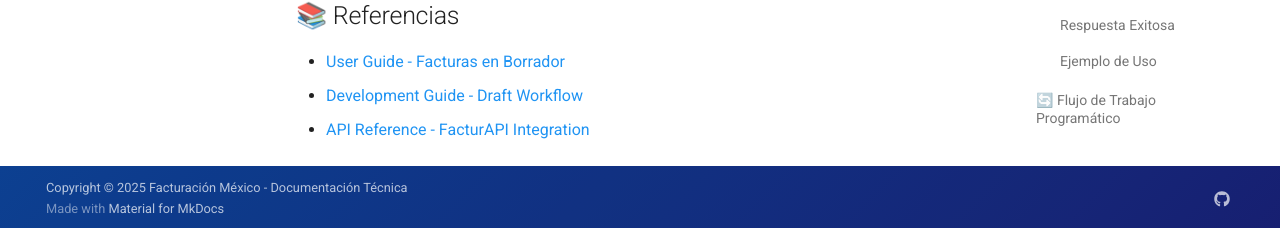
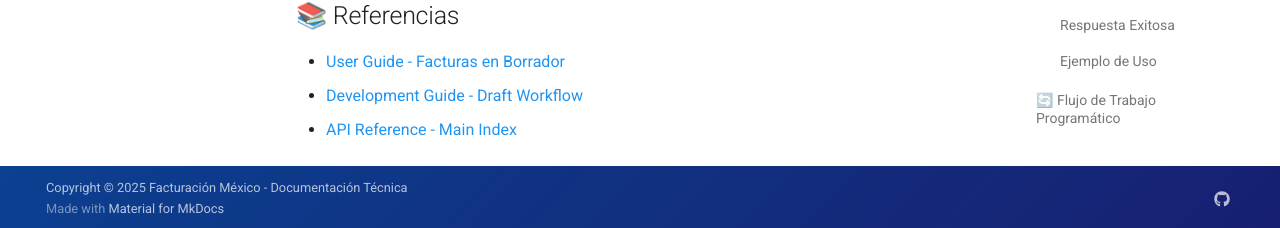
Before and after one commit to luisrms69/facturacion_mexico, an MkDocs documentation site: the page built from docs/api/draft-management.md, in a window 1280 px wide and 900 px high, scrolled down 10291 px. Shown: the part 669-897 px from the top of the window. Built offline with MkDocs 1.6.1 and Material for MkDocs 9.7.7, drawn with Linux system fonts in a browser that asks for light colours; the version menu is left out.

Commit message:
fix: Aplicar solución completa Issue #23 para problemas documentación
✅ Agregar mkdocs-linkcheck==1.0.5 a requirements-docs.txt (solución perdida en squash)
✅ Eliminar link roto ./factorapi-integration.md de documentación Issue #27
✅ Aplicar fix completo establecido ayer para lint errors

Fixes: Documentación Profesional / Lint de Documentación
Refs: Issue #23, PR #24 (solución parcial recuperada)

```diff
--- a/docs/api/draft-management.md
+++ b/docs/api/draft-management.md
@@ -366,4 +366,4 @@ def get_draft_metrics(date_range=None):
 
 - [User Guide - Facturas en Borrador](../user-guide/draft-invoices.md)
 - [Development Guide - Draft Workflow](../development/draft-workflow.md)
-- [API Reference - FacturAPI Integration](./factorapi-integration.md)
+- [API Reference - Main Index](index.md)
--- a/requirements-docs.txt
+++ b/requirements-docs.txt
@@ -8,6 +8,7 @@ mkdocs-macros-plugin==1.0.5
 mkdocs-mermaid2-plugin==1.1.1
 mkdocs-section-index==0.3.8
 pymdown-extensions==10.7
+mkdocs-linkcheck==1.0.5
 interrogate==1.5.0
 pydocstyle==6.3.0
 flake8-docstrings==1.7.0
```
